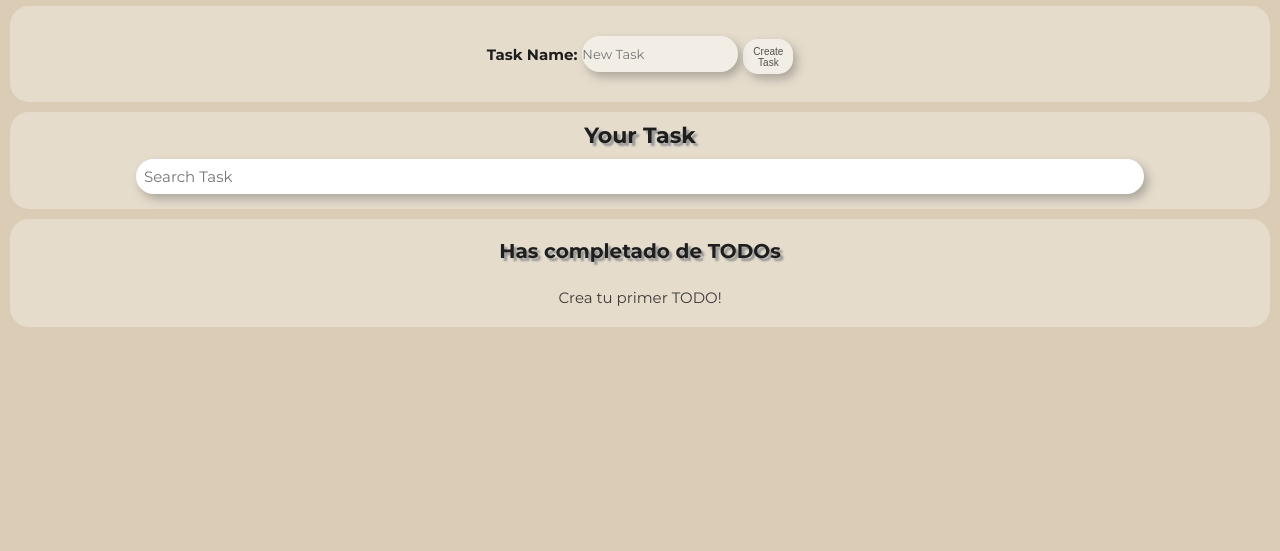
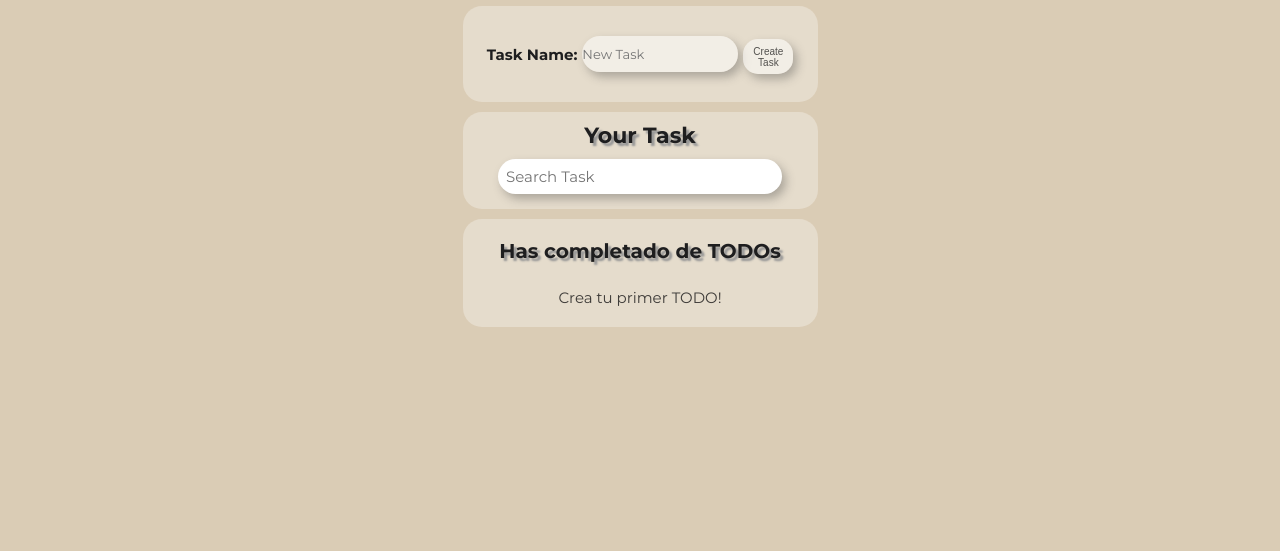
Before and after one commit to ReinaldoMarcanoJS/TodoTaskPlatzi, a React app: page / in a window 1280 px wide. Shown: the part 249-800 px from the top of the page. Built offline with nearby package versions, Linux system fonts and the light colour scheme.

Commit message:
corrigiendo errores 4

```diff
--- a/package.json
+++ b/package.json
@@ -18,9 +18,7 @@
     "test": "react-scripts test",
     "eject": "react-scripts eject",
     "deploy": "gh-pages -b build",
-    "predeploy": "react-scripts build"
-
-
+    "predeploy": "npm run build"
   },
   "eslintConfig": {
     "extends": [
--- a/public/index.css
+++ b/public/index.css
@@ -11,11 +11,13 @@ body {
   color: #1e1e1f;
   font-family: 'Montserrat', sans-serif;
   font-size: 10px;
+  display: flex;
+  justify-content: center;
 
 }
 
 #root {
-  width: 100%;
+  width: 375px;
   margin:  0px 0px 0px;
   position: relative;
 }
```
